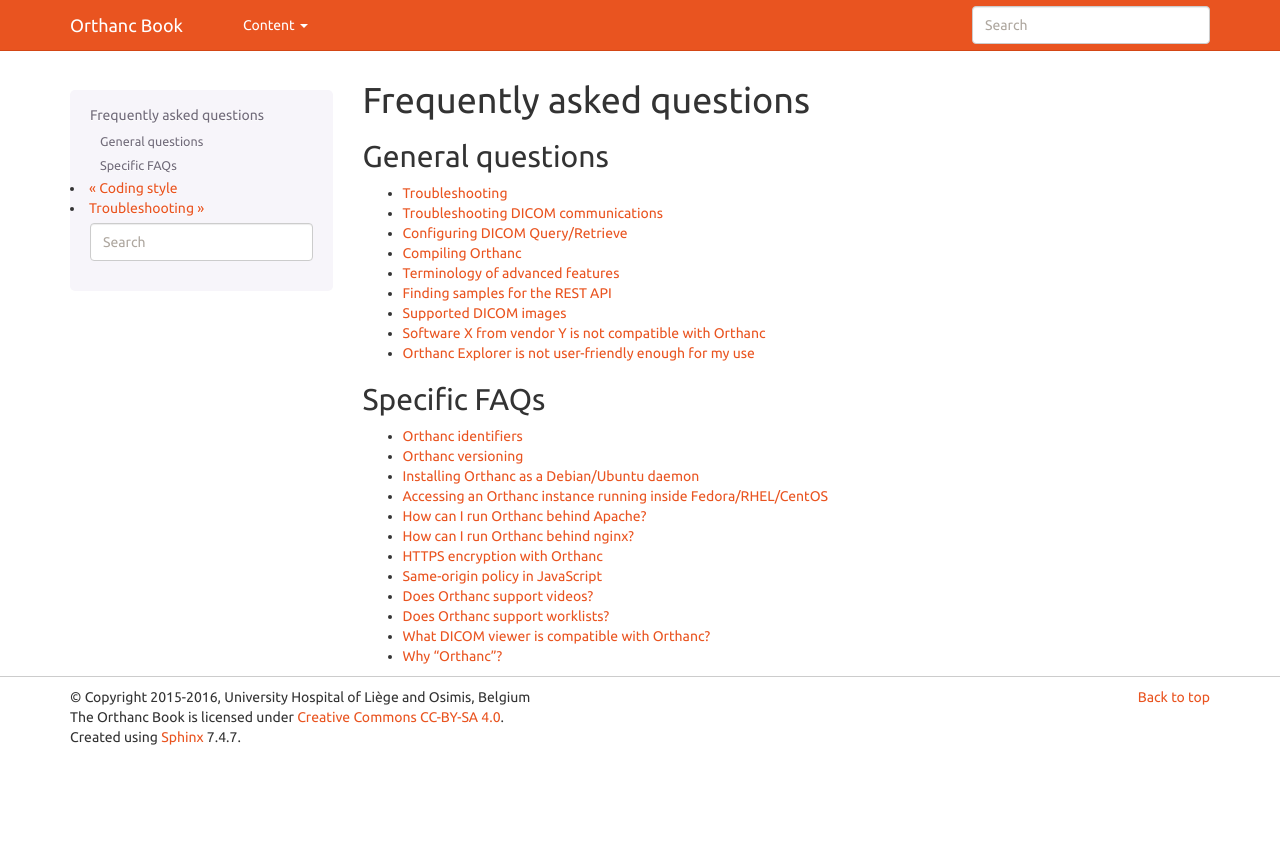
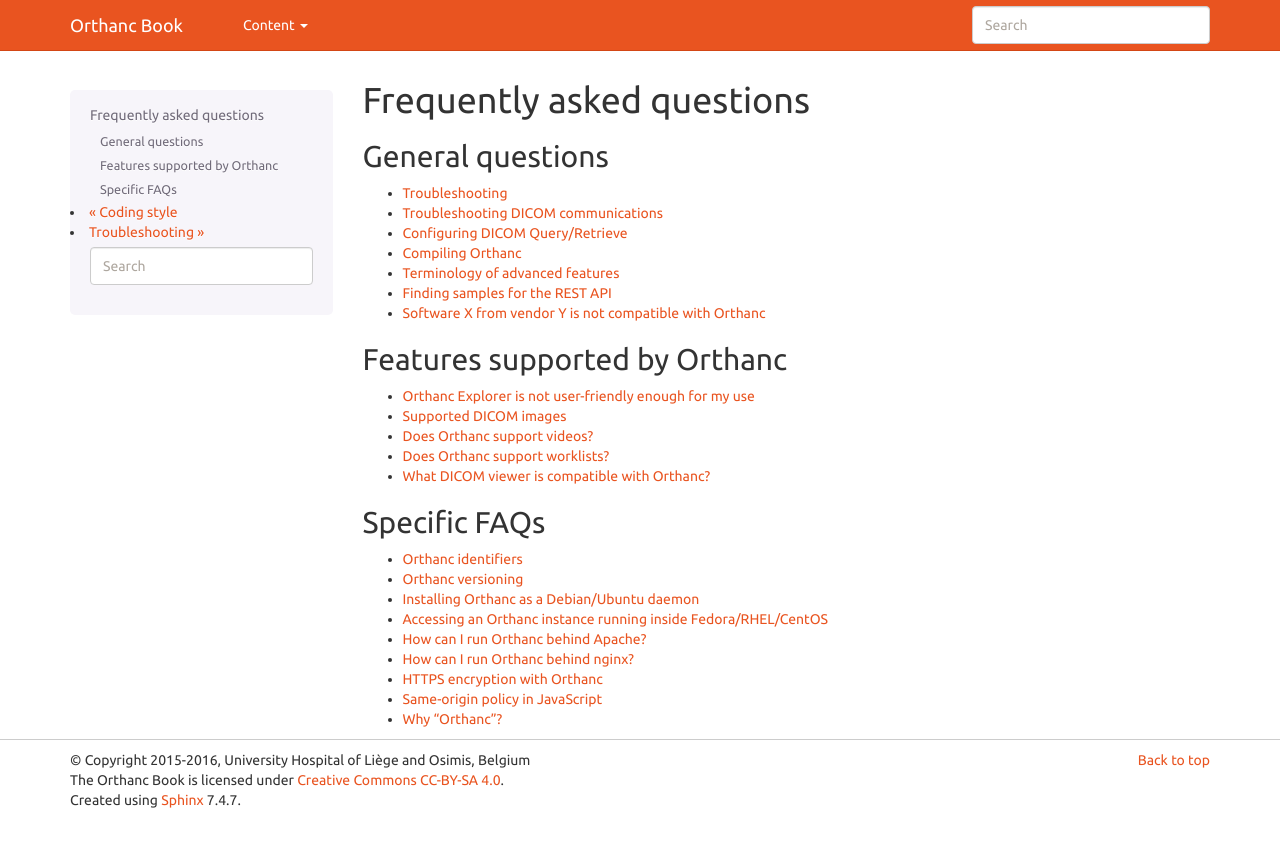
Before and after one commit to orthanc-mirrors/orthanc-book, a Sphinx documentation site: the page built from Sphinx/source/faq.rst, in a window 1280 px wide. Shown: the top 847 px of the page. Built offline with Sphinx 7.4.7, drawn with Linux system fonts in a browser that asks for light colours.

Commit message:
new section about supported features in FAQ

```diff
--- a/Sphinx/source/faq.rst
+++ b/Sphinx/source/faq.rst
@@ -15,9 +15,19 @@
    faq/compiling.rst
    faq/features.rst
    faq/rest-samples.rst
+   faq/proprietary.rst
+
+Features supported by Orthanc
+-----------------------------
+
+.. toctree::
+   :maxdepth: 1
+
+   faq/improving-interface.rst
    faq/supported-images.rst
-   faq/proprietary.rst
-   faq/improving-interface.rst
+   faq/video.rst
+   faq/worklist.rst
+   faq/viewers.rst
 
 
 Specific FAQs
--- a/Sphinx/source/faq/video.rst
+++ b/Sphinx/source/faq/video.rst
@@ -16,7 +16,9 @@
 If you "just" want to **query/receive/transfer** DICOM videos, Orthanc
 will work fine either with 2D+t or real videos (because Orthanc is a
 `Vendor Neutral Archive
-<https://en.wikipedia.org/wiki/Vendor_Neutral_Archive>`__).
+<https://en.wikipedia.org/wiki/Vendor_Neutral_Archive>`__). This
+distinction is also discussed in :ref:`another FAQ entry
+<supported-images>`.
 
 If you also want to **play** the videos, to the best of our knowledge,
 there is currently no Orthanc plugin for H.264 or MPEG2 (though such a
```
Also changed, not shown: other parts of Sphinx/source/faq.rst (+0 -3 lines).
